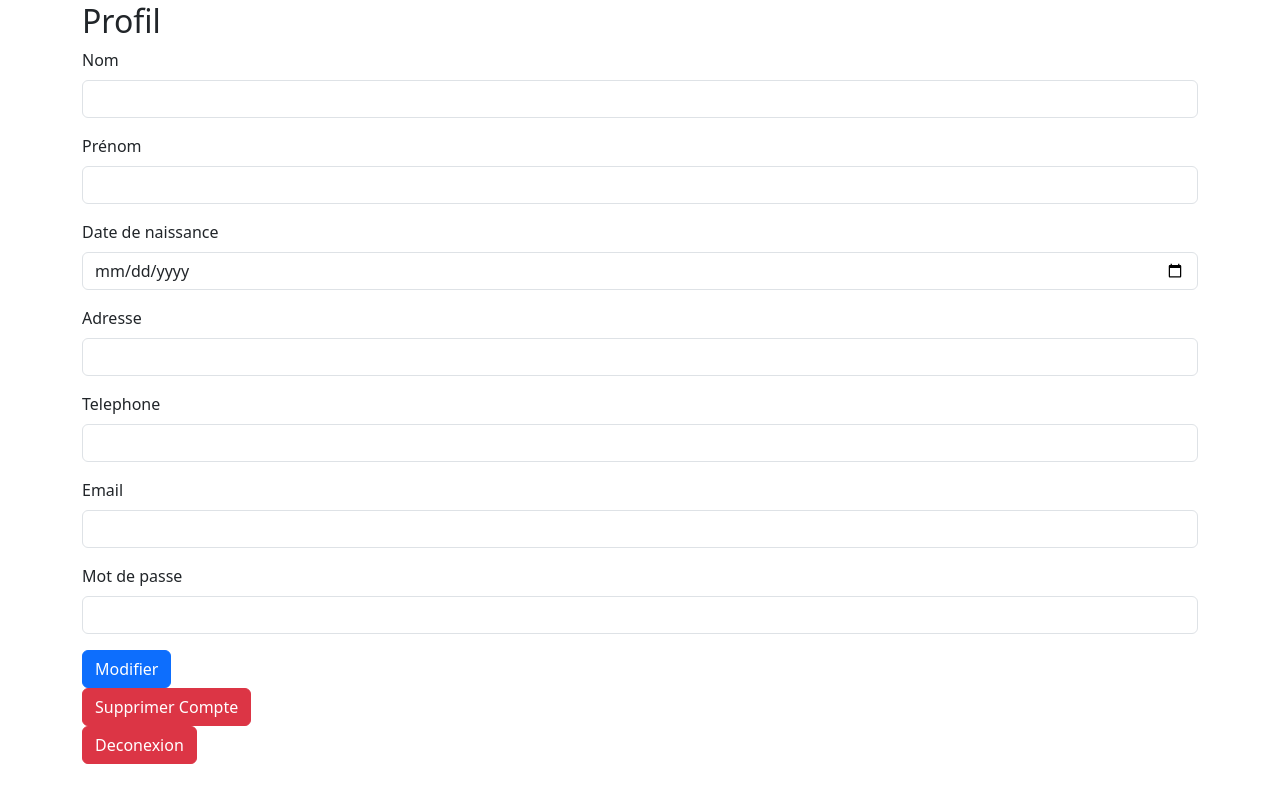
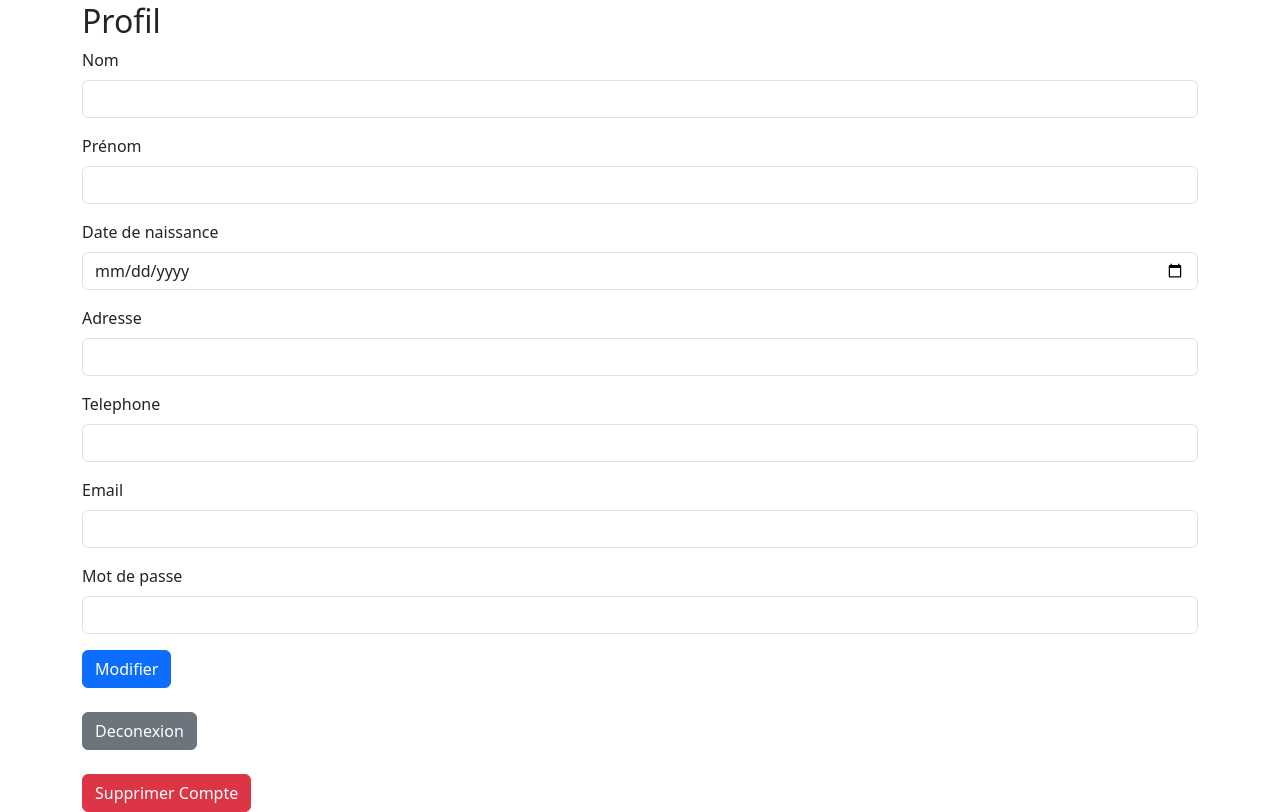
Before and after one commit to andreasAuffray/RESERV-CAL, a PHP site: page /profil.php in a window 1280 px wide. Shown: the part 22-834 px from the top of the page. Before the commit the page ends 786 px from the top, so only its background shows below. Run offline with PHP 8.4, Linux system fonts and the light colour scheme; the visitor is signed in with stand-in values (Sample User, id 1); data that the repository does not hold is empty.

Commit message:
feat: :art: Style du fichier de profil
Style des bouton de la page profil

```diff
--- a/src/profil.php
+++ b/src/profil.php
@@ -101,14 +101,22 @@ session_start();
 
 
         </form>
-        <form action="delete.php" method="POST">
-            <button type="submit" class="btn btn-danger">Supprimer Compte</button>
-        </form>
 
-        <form action="disconect.php" method="POST">
-            <button type="submit" class="btn btn-danger">Deconexion</button>
-        </form>
+
+
 
     </div>
+
+    <div class="container mt-4">
+            <form action="disconect.php" method="POST">
+                <button type="submit" class="btn btn-btn btn-secondary">Deconexion</button>
+            </form>
+        </div>
+
+        <div class="container mt-4">
+            <form action="delete.php" method="POST">
+                <button type="submit" class="btn btn-danger">Supprimer Compte</button>
+            </form>
+        </div>
 </body>
 </html>
```
